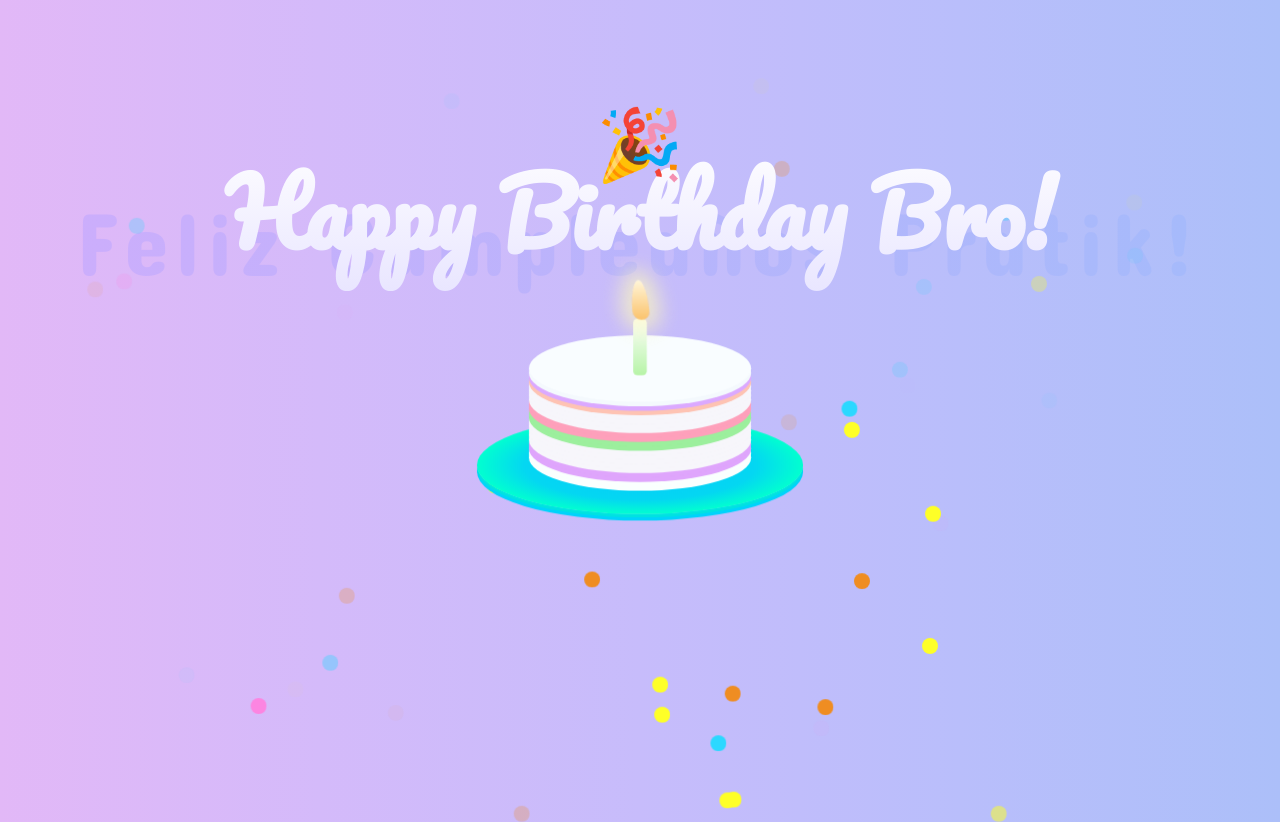
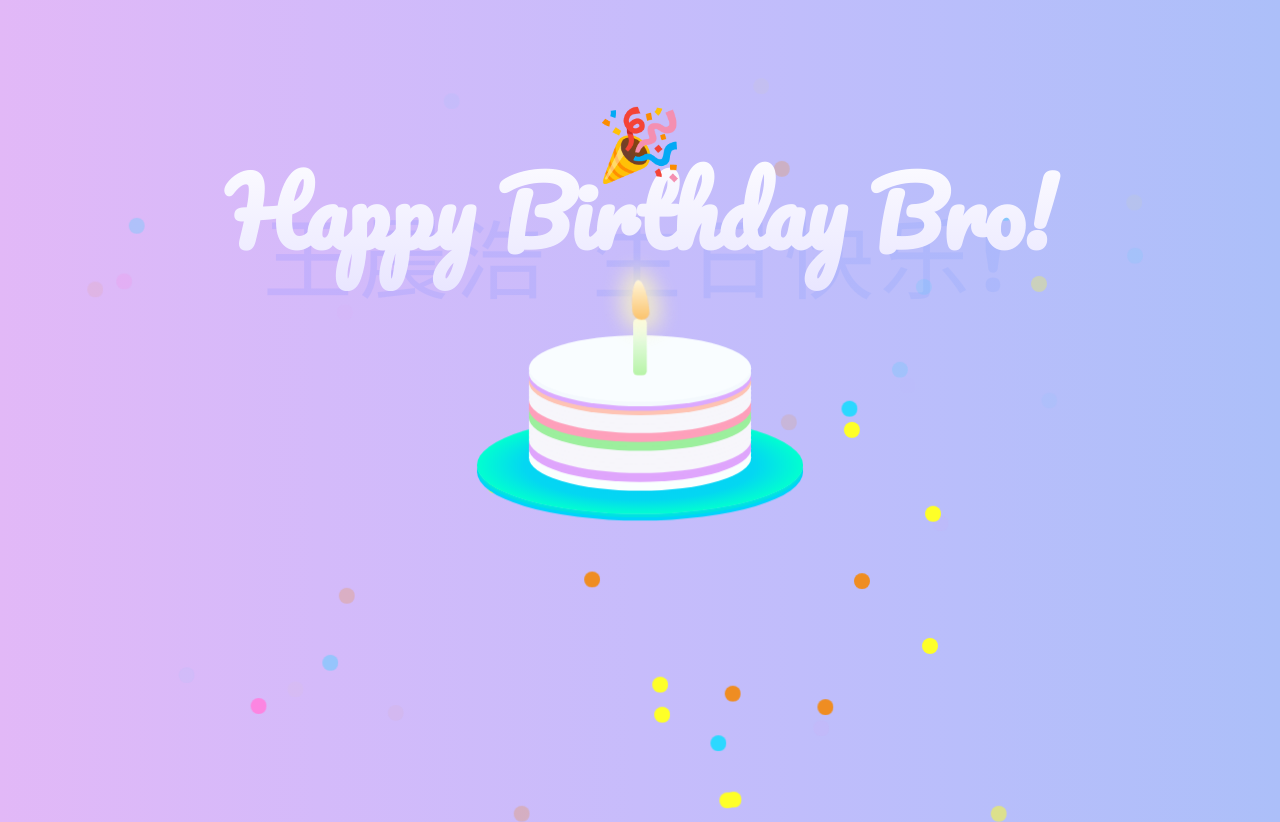
Before and after one commit to guantao01/birthday, a plain HTML site: page index.html in a window 1280 px wide. Drawn offline with Linux system fonts and the light colour scheme.

Commit message:
Update index.html

```diff
--- a/index.html
+++ b/index.html
@@ -59,7 +59,7 @@
     <div class="before"></div>
     <div class="after"></div>
     </div>
-    <h1>Feliz Cumpleaños Pratik!</h1>
+    <h1>王晨浩 生日快乐!</h1>
     <h2>Happy Birthday Bro!</h2>
     <span>🎉</span>
     <div class="candle">
```
